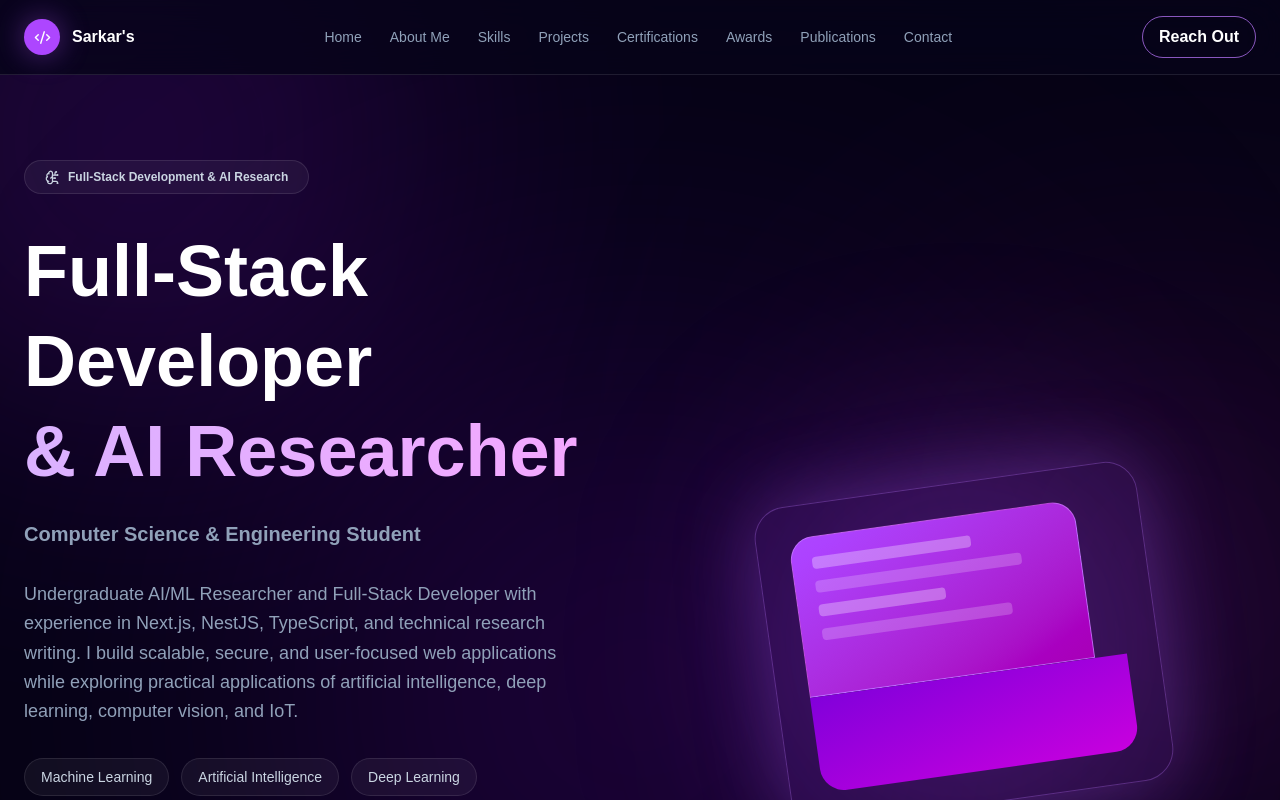
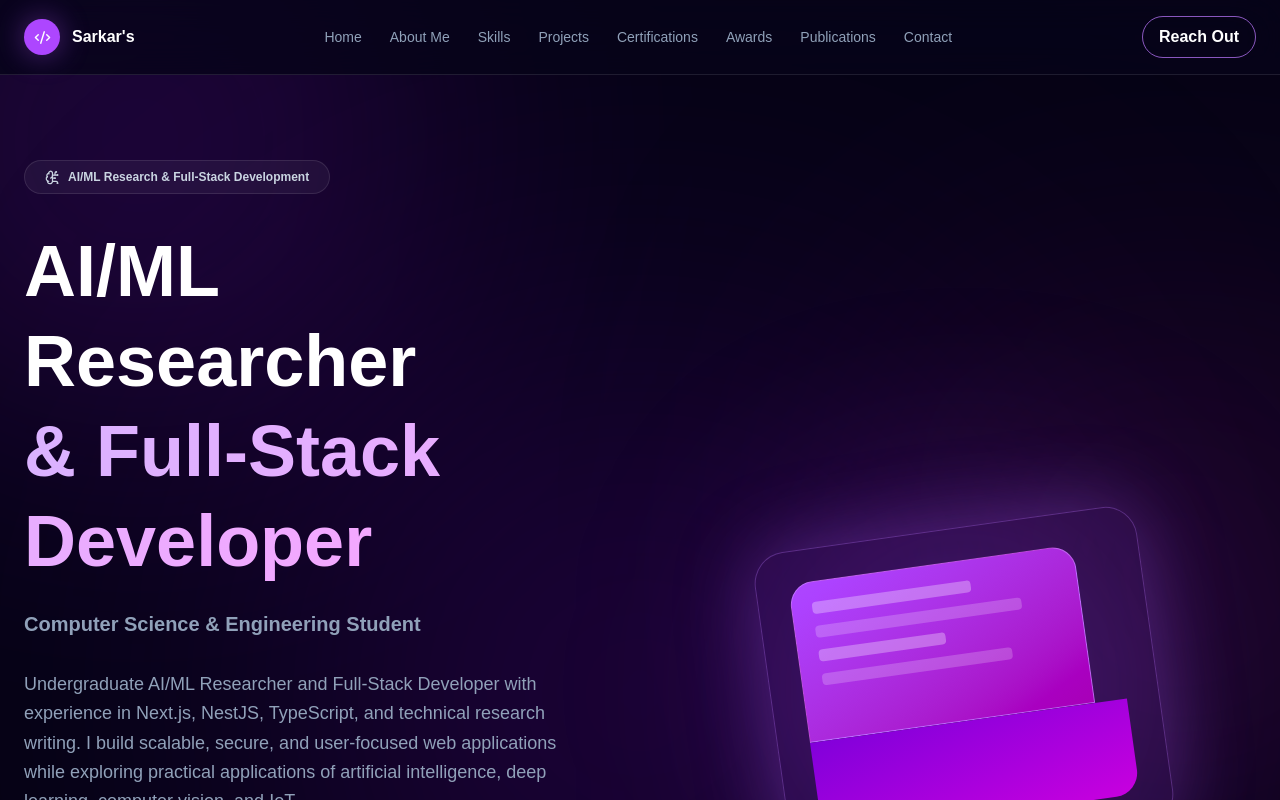
Before and after one commit to Sarkar-Shizan/My-Portfolio-Website, a Next.js app: page / in a window 1280 px wide. Shown: the top 800 px of the page. Built offline with nearby package versions, Linux system fonts and the light colour scheme.

Commit message:
Intro Updated

```diff
--- a/components/sections/Hero.tsx
+++ b/components/sections/Hero.tsx
@@ -12,14 +12,14 @@ export default function Hero() {
       <div>
          <div className="mb-8 inline-flex cursor-default items-center gap-2 rounded-full border border-white/10 bg-white/5 px-5 py-2 text-xs font-bold text-slate-300 transition-all duration-300 ease-out hover:-translate-y-1 hover:border-purple-400/70 hover:bg-purple-500/15 hover:text-purple-100 hover:shadow-[0_0_25px_rgba(168,85,247,0.65)]">
           <BrainCircuit size={15} />
-          Full-Stack Development & AI Research
+          AI/ML Research & Full-Stack Development
         </div>
 
          <h1 className="text-5xl font-black leading-tight md:text-7xl">
-          Full-Stack Developer
+          AI/ML Researcher
           <br />
           <span className="bg-gradient-to-r from-purple-300 to-fuchsia-300 bg-clip-text text-transparent">
-            & AI Researcher
+            & Full-Stack Developer
           </span>
         </h1>
 
```
